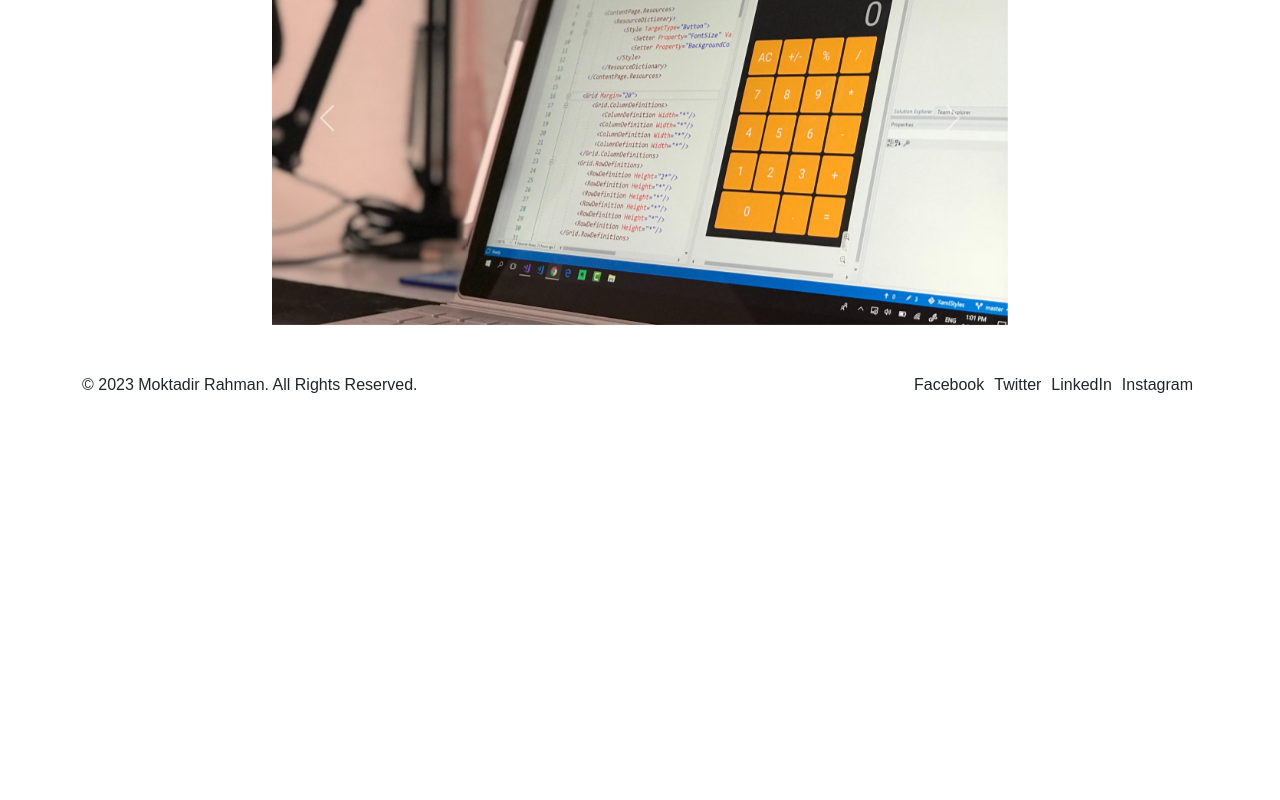
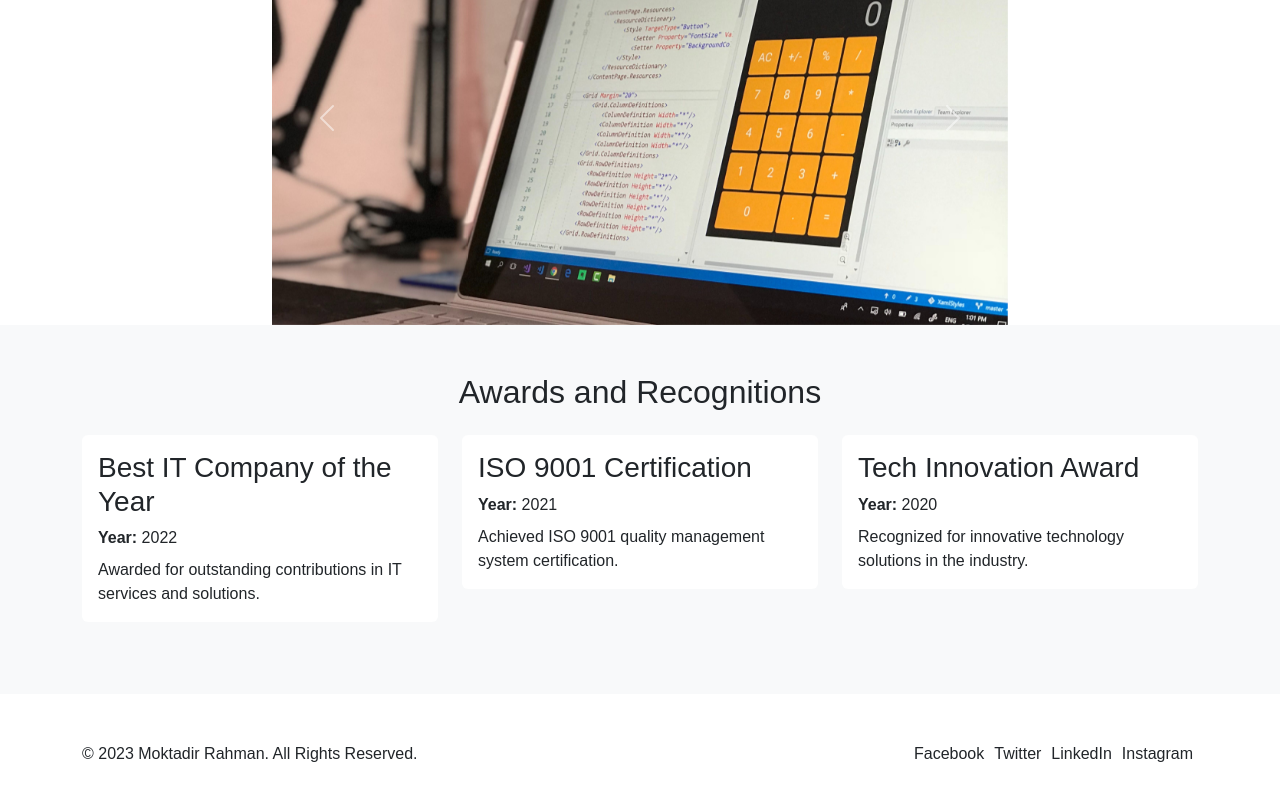
Before and after one commit to autocircled/mern-ostad-assignment-2, a React (Vite) app: page /project in a window 1280 px wide. Shown: the part 639-1439 px from the top of the page. Before the commit the page ends 1084 px from the top, so only its background shows below. Built offline with nearby package versions, Linux system fonts and the light colour scheme.

Commit message:
award and recongnition component added

```diff
--- /dev/null
+++ b/src/components/AwardsAndRecognitions.jsx
@@ -0,0 +1,44 @@
+// AwardsAndRecognitions.js
+import React from 'react';
+
+function AwardsAndRecognitions() {
+    const awardsData = [
+        {
+            title: 'Best IT Company of the Year',
+            year: '2022',
+            description: 'Awarded for outstanding contributions in IT services and solutions.',
+        },
+        {
+            title: 'ISO 9001 Certification',
+            year: '2021',
+            description: 'Achieved ISO 9001 quality management system certification.',
+        },
+        {
+            title: 'Tech Innovation Award',
+            year: '2020',
+            description: 'Recognized for innovative technology solutions in the industry.',
+        },
+        // Add more award entries here
+    ];
+
+    return (
+        <section className="awards-and-recognitions py-5 bg-light">
+            <div className="container">
+                <h2 className="text-center mb-4">Awards and Recognitions</h2>
+                <div className="row">
+                    {awardsData.map((award, index) => (
+                        <div key={index} className="col-lg-4">
+                            <div className="award-entry p-3 mb-4 bg-white rounded">
+                                <h3 className="mb-2">{award.title}</h3>
+                                <p className="year mb-2"><strong>Year:</strong> {award.year}</p>
+                                <p className="mb-0">{award.description}</p>
+                            </div>
+                        </div>
+                    ))}
+                </div>
+            </div>
+        </section>
+    );
+}
+
+export default AwardsAndRecognitions;
--- a/src/pages/Project.jsx
+++ b/src/pages/Project.jsx
@@ -2,6 +2,7 @@ import Header from '../components/Header';
 import Footer from '../components/Footer';
 import ProjectCards from '../components/ProjectCards';
 import Carousel from '../components/Carousel';
+import AwardsAndRecognitions from '../components/AwardsAndRecognitions';
 
 export default function Project() {
     return (
@@ -9,6 +10,7 @@ export default function Project() {
             <Header />
             <ProjectCards />
             <Carousel />
+            <AwardsAndRecognitions />
             <Footer />
         </>
     )
```
